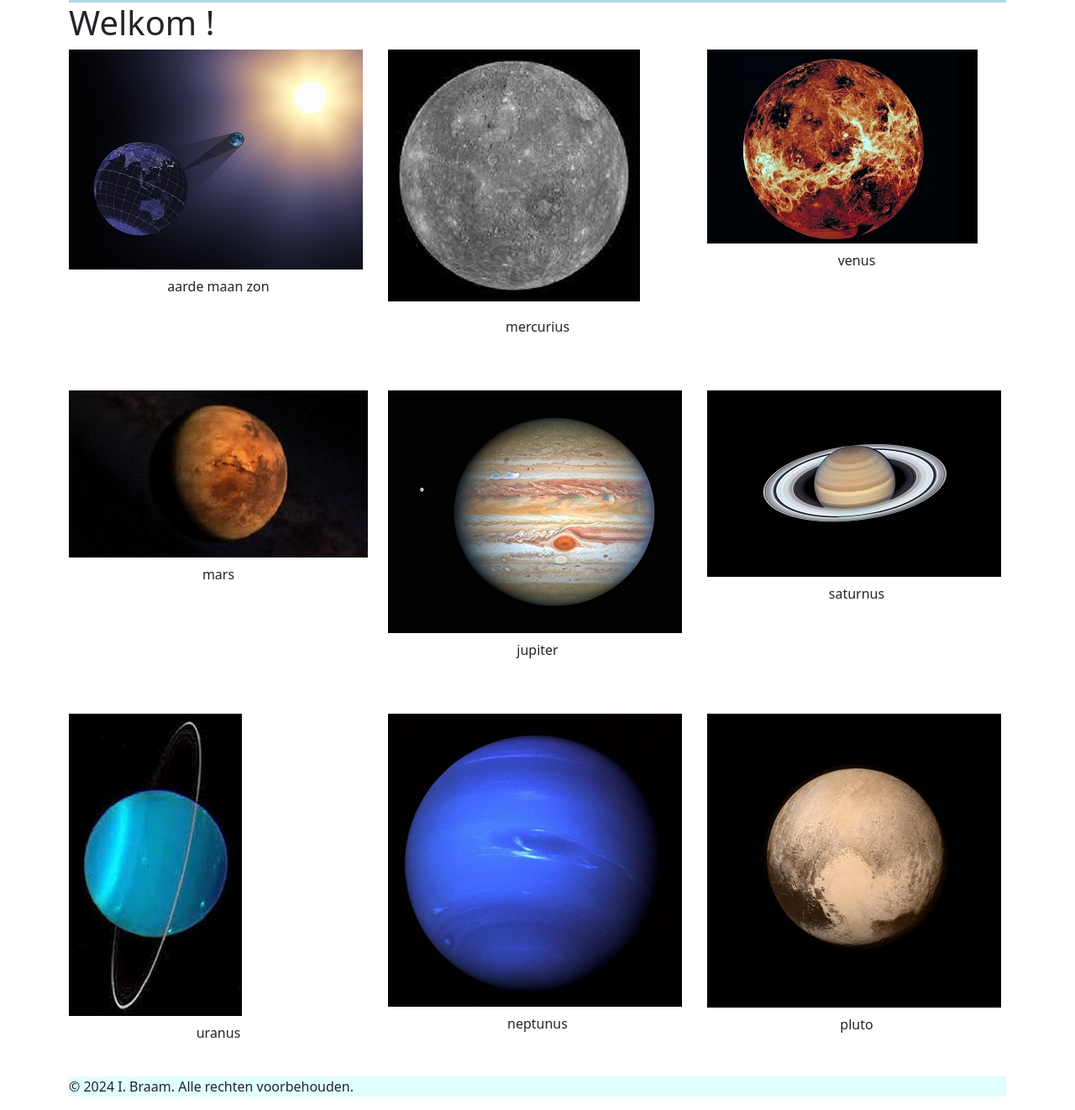
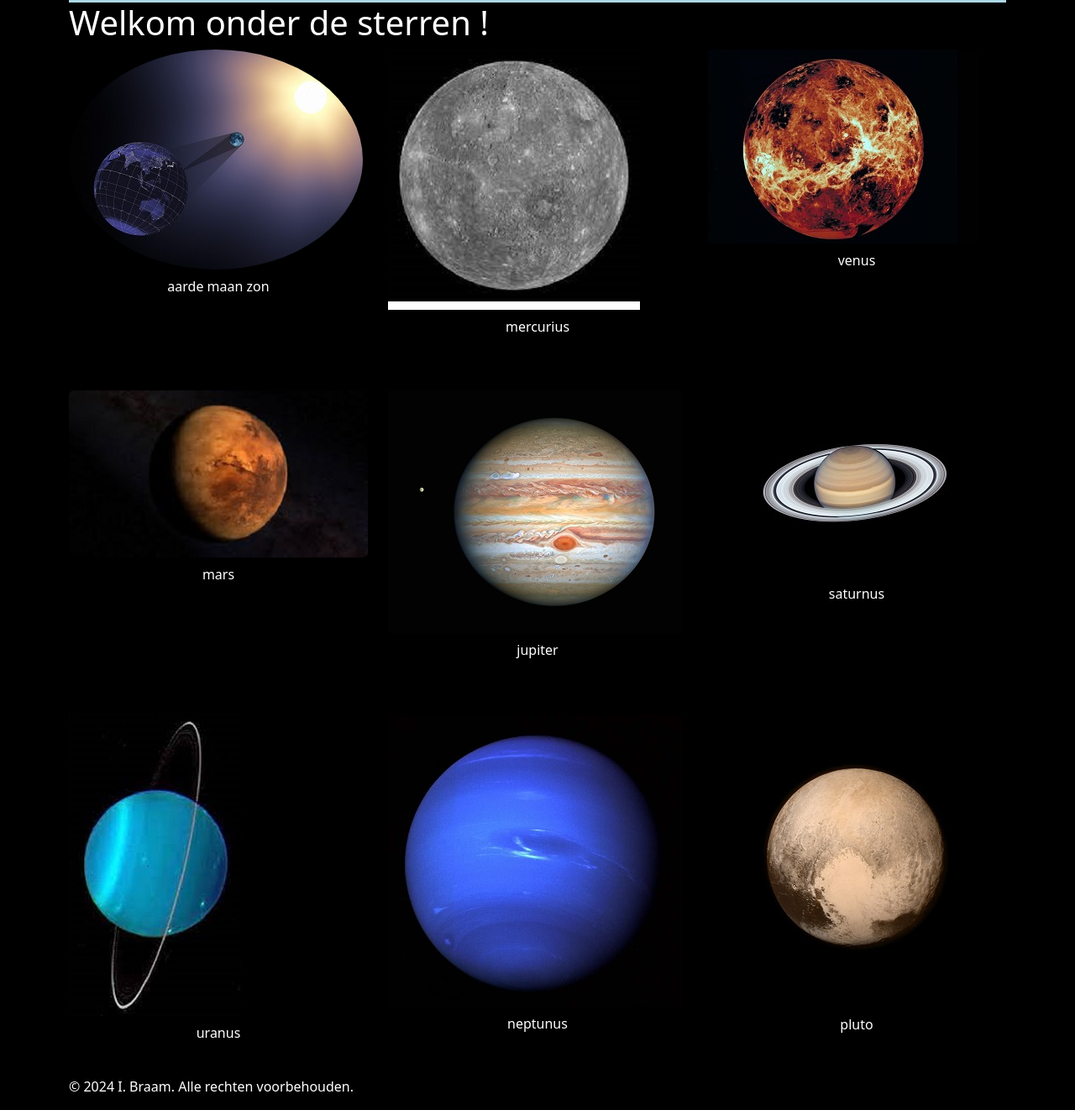
Before and after one commit to UserCapricorn/Les22_B, a plain HTML site: page index.html in a window 1280 px wide. Shown: the part 53-1375 px from the top of the page at 84% size. Drawn offline with nearby package versions, Linux system fonts and the light colour scheme.

Commit message:
Add files via upload

```diff
--- a/index.html
+++ b/index.html
@@ -9,14 +9,13 @@
 <meta name = "author" content = "I. Braam">
 <link href="https://cdn.jsdelivr.net/npm/bootstrap@5.3.0-alpha1/dist/css/bootstrap.min.css" rel="stylesheet"
      integrity="sha384-GLhlTQ8iRABdZLl6O3oVMWSktQOp6b7In1Zl3/Jr59b6EGGoI1aFkw7cmDA6j6gD" crossorigin="anonymous">
-<link rel="stylesheet" type="text/css" href="styles/mainstyle.css">
 <style>
     .navbar {
         background-color: lightblue;
     }
 </style>
 </head>
-<body>
+<body class="text-white bg-black">
     <div class="container-md">
         <!-- niet 100% breed bij > 576 pixels. Dus bij <= 576 pixels 100% breed -->
         <nav class="navbar navbar-expand-lg navbar-light">
@@ -43,67 +42,67 @@
             </div>
             </div>
         </nav>
-        <h1> Welkom !</h1>
+        <h1> Welkom onder de sterren !</h1>
             <div class="row row-cols-1 row-cols-md-3 g-4">
                 <div class="col-md-4 mb-4">
                     <!-- Elke kolom neemt maximaal 4 gridkolommen in op medium schermen en groter -->
                     <!-- Hierdoor maximaal 3 afbeeldingen naast elkaar in een rij.-->
                     <!-- Als er meer dan 3 afbeeldingen naast elkaar in een rij zijn, dan start nieuwe rij -->
-                    <img src="afbeeldingen/zon_maan_aarde_2.jpg" class="img-fluid"
+                    <img src="afbeeldingen/zon_maan_aarde_2.jpg" class="img-fluid rounded-circle"
                     alt="afbeelding 1 zon maand aarde"
                     >
                     <p class=" text-center mt-2">aarde maan zon</p>
                 </div>
                 <div class="col-md-4 mb-4">
-                    <img src="afbeeldingen/mercurius.jpg" class="img-fluid"
+                    <img src="afbeeldingen/mercurius.jpg" class="img-fluid "
                     alt="afbeelding 2 mercurius">
                     <p class=" text-center mt-2">mercurius</p>
                 </div>
                 <div class="col-md-4 mb-4">
-                    <img src="afbeeldingen/venus_2.jpg" class="img-fluid"
+                    <img src="afbeeldingen/venus_2.jpg" class="img-fluid "
                     alt="afbeelding 3 venus">
                     <p class=" text-center mt-2">venus</p>
 
                 </div>
                 <div class="col-md-4 mb-4">
-                    <img src="afbeeldingen/mars.jpg" class="img-fluid"
+                    <img src="afbeeldingen/mars.jpg" class="img-fluid rounded"
                     alt="afbeelding 4 mars">
                     <p class=" text-center mt-2">mars</p>
 
                 </div>
                 <div class="col-md-4 mb-4">
-                    <img src="afbeeldingen/jupiter_2.jpg" class="img-fluid"
+                    <img src="afbeeldingen/jupiter_2.jpg" class="img-fluid "
                     alt="afbeelding 5 jupiter">
                     <p class=" text-center mt-2">jupiter</p>
 
                 </div>
                 <div class="col-md-4 mb-4">
-                    <img src="afbeeldingen/saturnus_2.jpg" class="img-fluid"
+                    <img src="afbeeldingen/saturnus_2.jpg" class="img-fluid "
                     alt="afbeelding 6 saturnus">
                     <p class=" text-center mt-2">saturnus</p>
 
                 </div>
                 <div class="col-md-4 mb-4">
-                    <img src="afbeeldingen/uranus.jpg" class="img-fluid"
+                    <img src="afbeeldingen/uranus.jpg" class="img-fluid "
                     alt="afbeelding 7 uranus">
                     <p class=" text-center mt-2">uranus</p>
 
                 </div>
                 <div class="col-md-4 mb-4">
-                    <img src="afbeeldingen/neptunus_2.jpg" class="img-fluid"
+                    <img src="afbeeldingen/neptunus_2.jpg" class="img-fluid "
                     alt="afbeelding 8 neptunus">
                     <p class=" text-center mt-2">neptunus</p>
 
                 </div>
                 <div class="col-md-4 mb-4">
-                    <img src="afbeeldingen/pluto_2.jpg" class="img-fluid"
+                    <img src="afbeeldingen/pluto_2.jpg" class="img-fluid "
                     alt="afbeelding 9 pluto">
                     <p class=" text-center mt-2">pluto</p>
 
                 </div>
 
             </div>
-       <footer style=" background-color: lightcyan">
+       <footer>
             <p>&copy; 2024 I. Braam. Alle rechten voorbehouden.</p>
         </footer>
         <script src="https://cdn.jsdelivr.net/npm/bootstrap@5.3.0-alpha1/dist/js/bootstrap.bundle.min.js" integrity=
```
Also changed, not shown: contact.html (+0 -1 lines), overmij.html (+1 -2 lines).
